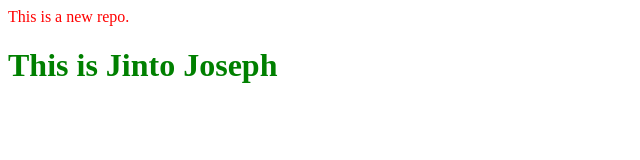
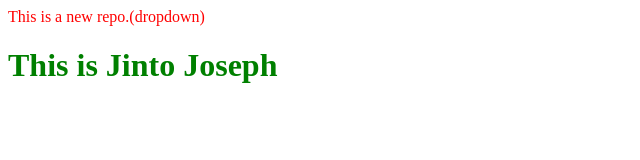
Before and after one commit to Jintojosephf/localrepo, a plain HTML site: page index.html in a window 1280 px wide. Shown: the whole page, without its empty margins (0-640 px from the left). Drawn offline with Linux system fonts and the light colour scheme.

```diff
--- a/index.html
+++ b/index.html
@@ -1,6 +1,6 @@
 <link rel="stylesheet" href="style.css">
 <p>
-    This is a new repo.
+    This is a new repo.(dropdown)
 </p>
 <h1>This is Jinto Joseph
 
```
